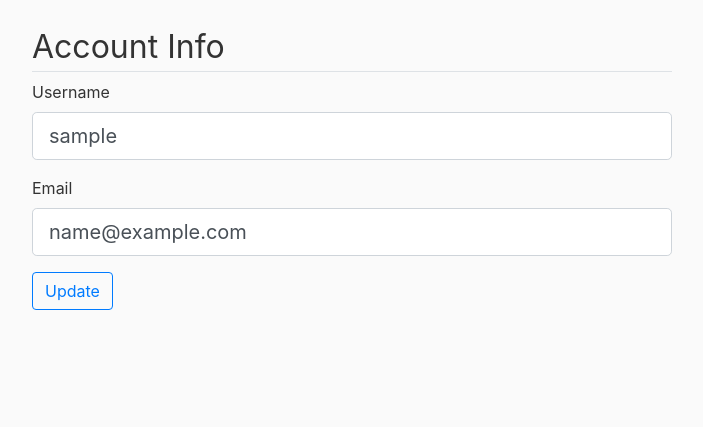
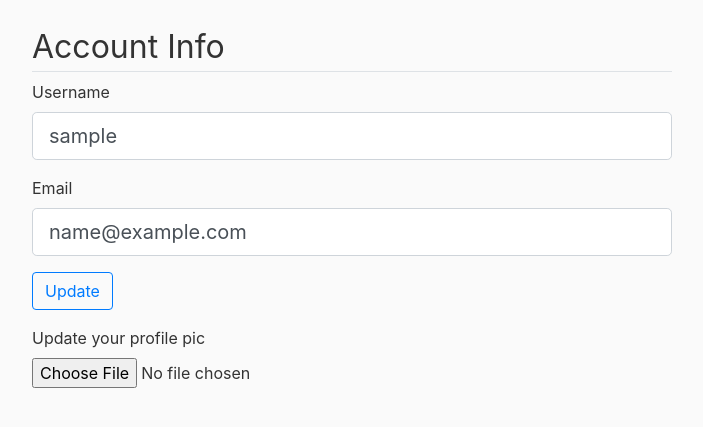
Before and after one commit to bitbard3/blog-flask, a Flask app: page /account in a window 1280 px wide. Shown: the part 222-649 px from the top of the page, without its empty margins (288-991 px from the left). Run offline with Flask 3, Linux system fonts and the light colour scheme; the visitor is signed in with stand-in values (Sample User, id 1); some libraries are stand-ins or nearby versions.

Commit message:
Add functionality to update profile pictures

```diff
--- a/blogsite/forms.py
+++ b/blogsite/forms.py
@@ -1,4 +1,5 @@
 from flask_wtf import FlaskForm
+from flask_wtf.file import FileField, FileAllowed
 from wtforms import StringField, PasswordField, SubmitField, BooleanField
 from wtforms.validators import DataRequired, Length, Email, EqualTo, ValidationError
 from blogsite.models import User
@@ -42,6 +43,8 @@ class UpdateAccountForm(FlaskForm):
     email = StringField('Email',
                         validators=[Email()])
     update = SubmitField('Update')
+    image = FileField("Update your profile pic",
+                      validators=[FileAllowed(['png', 'jpg'])])
 
     def validate_username(self, username):
         if current_user.username != username.data:
--- a/blogsite/routes.py
+++ b/blogsite/routes.py
@@ -1,3 +1,5 @@
+import os
+import secrets
 from flask import render_template, url_for, flash, redirect, request
 from blogsite.forms import LoginForm, RegistrationForm, UpdateAccountForm
 from blogsite.models import Post, User
@@ -68,11 +70,25 @@ def logout():
     return redirect(url_for("home_page"))
 
 
+def saveimgage(imgform):
+    random_hex = secrets.token_hex(8)
+    _, ext = os.path.splitext(imgform.filename)
+    img_name = random_hex + ext
+    file_location = os.path.join(
+        app.root_path, 'static/profile_pics', img_name)
+    imgform.save(file_location)
+
+    return img_name
+
+
 @app.route("/account", methods=['POST', 'GET'])
 @login_required
 def account():
     form = UpdateAccountForm()
     if form.validate_on_submit():
+        if form.image.data:
+            picture_file = saveimgage(form.image.data)
+            current_user.profile_img = picture_file
         current_user.username = form.username.data
         current_user.email = form.email.data
         db.session.commit()
--- a/blogsite/templates/account.html
+++ b/blogsite/templates/account.html
@@ -9,7 +9,7 @@
         </div>
     </div>
 
-        <form method="POST" action="">
+        <form method="POST" action="" enctype="multipart/form-data">
             {{form.hidden_tag()}}
             <fieldset class="form-group">
                 <legend class="border-bottom pt-4 mb-2 mt-0  legend-text-update">Account Info</legend>
@@ -43,6 +43,15 @@
             <div class="form-group">
                 {{form.update(class="btn btn-outline-primary")}}
             </div>
+            <div class="form-group">
+                {{form.image.label()}}
+                {{form.image(class="form-control-file")}}
+                {% if form.image.errors %}
+                    {% for error in form.image.errors  %}
+                        <span class="text-danger">{{error}}</span><br>
+                    {% endfor %}
+                {% endif %}
+            </div>
         </fieldset>
         </form>
     </div>
```
Also changed, not shown: blogsite/static/profile_pics/485964fdc049aa83.png (added), blogsite/static/profile_pics/771043dae779d3f7.jpg (added).
